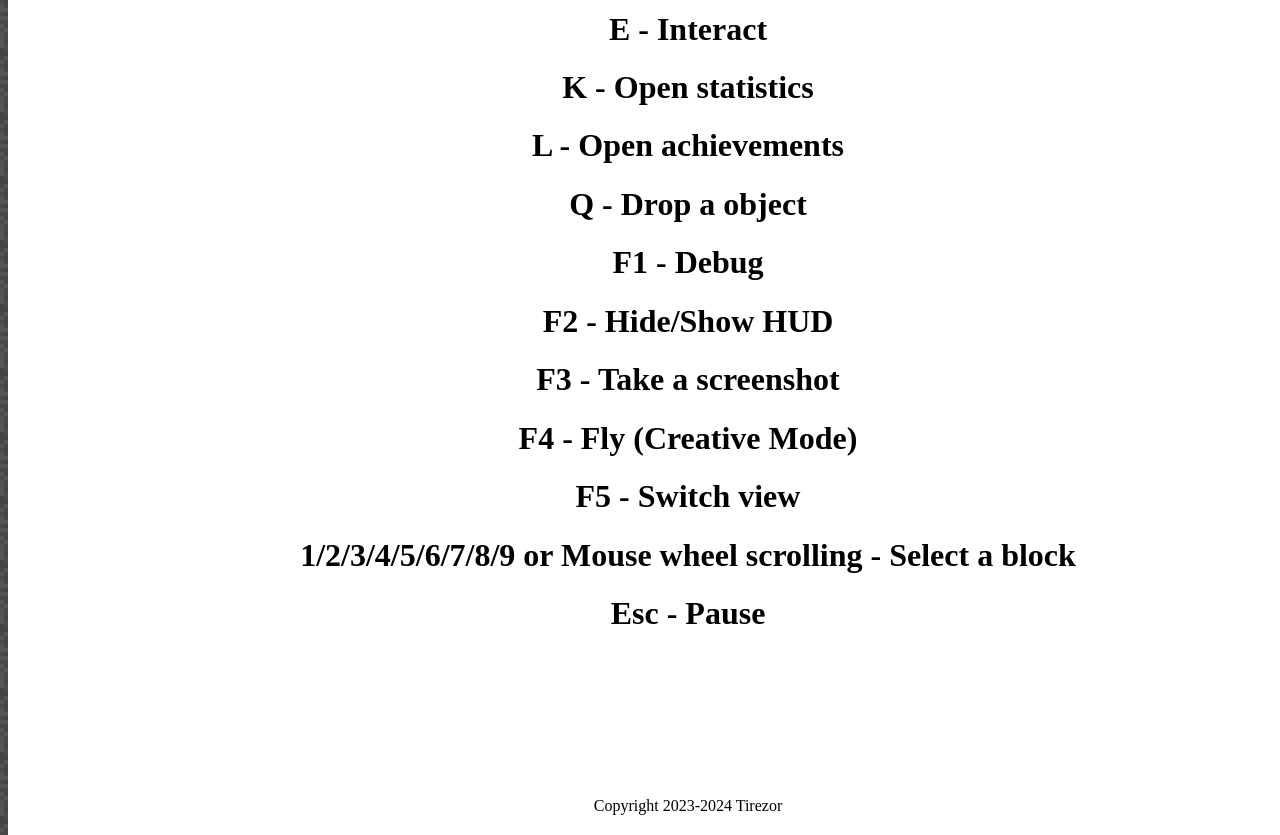
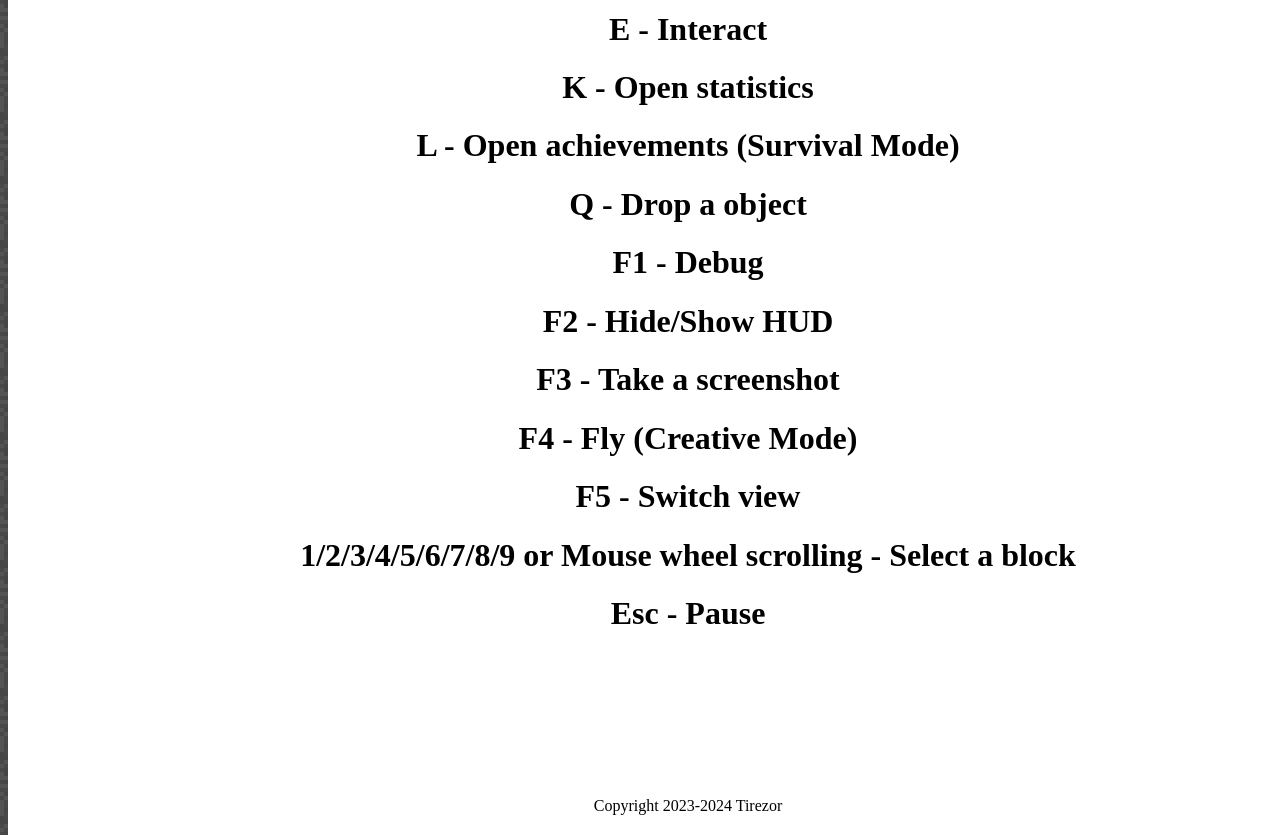
Before and after one commit to Tirezor/MineCreate-Wiki---Website, a plain HTML site: page input.html in a window 1280 px wide. Shown: the part 1060-1895 px from the top of the page. Drawn offline with Linux system fonts and the light colour scheme.

Commit message:
Update input.html

```diff
--- a/input.html
+++ b/input.html
@@ -51,7 +51,7 @@
                 <h1>I  -  Inventory</h1>
                 <h1>E  -  Interact</h1>
                 <h1>K  -  Open statistics</h1>
-                <h1>L  -  Open achievements</h1>
+                <h1>L  -  Open achievements (Survival Mode)</h1>
                 <h1>Q  -  Drop a object</h1>
                 <h1>F1  -  Debug</h1>
                 <h1>F2  -  Hide/Show HUD</h1>
```
